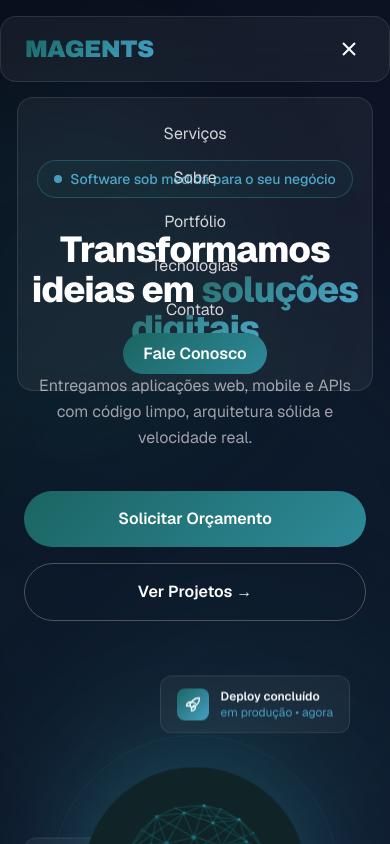
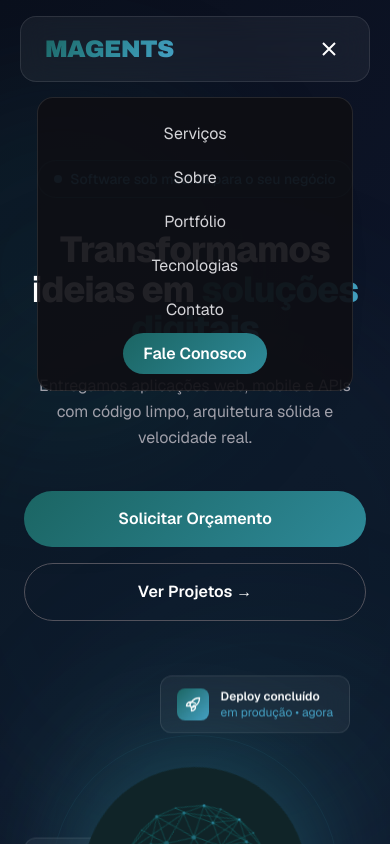
Before and after one commit to magents-software/magents_software_house, a Next.js app: page / in a window 390 px wide. Both pictures are taken after a click on the button "Menu". Shown: the top 844 px of the page. Built offline with nearby package versions, Linux system fonts and the light colour scheme.

Commit message:
fix:  fix navbar mobile

```diff
--- a/app/components/Navbar.tsx
+++ b/app/components/Navbar.tsx
@@ -15,7 +15,7 @@ export default function Navbar() {
   const [open, setOpen] = useState(false);
 
   return (
-    <header className="fixed top-0 left-0 right-0 z-50">
+    <header className="fixed top-0 left-0 right-0 z-50 px-5">
       <nav className="glass mt-4 max-w-6xl mx-auto rounded-2xl px-6 py-4 flex items-center justify-between">
         <a href="#" className="flex items-center">
           <MagentsLogo className="text-2xl" />
@@ -52,7 +52,7 @@ export default function Navbar() {
         </button>
 
         {open && (
-          <div className="absolute top-20 left-4 right-4 glass rounded-2xl p-6 md:hidden">
+          <div className="absolute top-20 left-4 right-4 rounded-2xl p-6 md:hidden" style={{ background: 'rgba(15, 15, 20, 0.92)', backdropFilter: 'blur(20px)', border: '1px solid rgba(255,255,255,0.1)' }}>
             <ul className="flex flex-col items-center gap-5 text-zinc-300">
               {navLinks.map((l) => (
                 <li key={l.href}>
```
